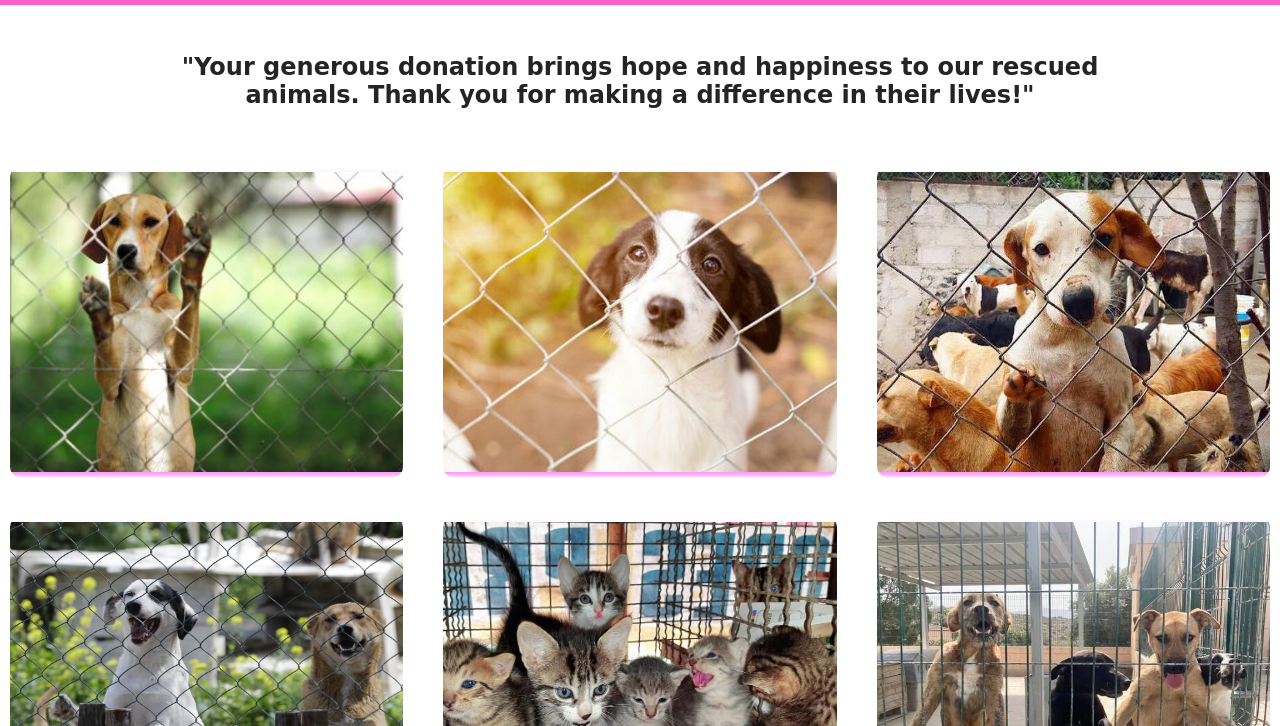
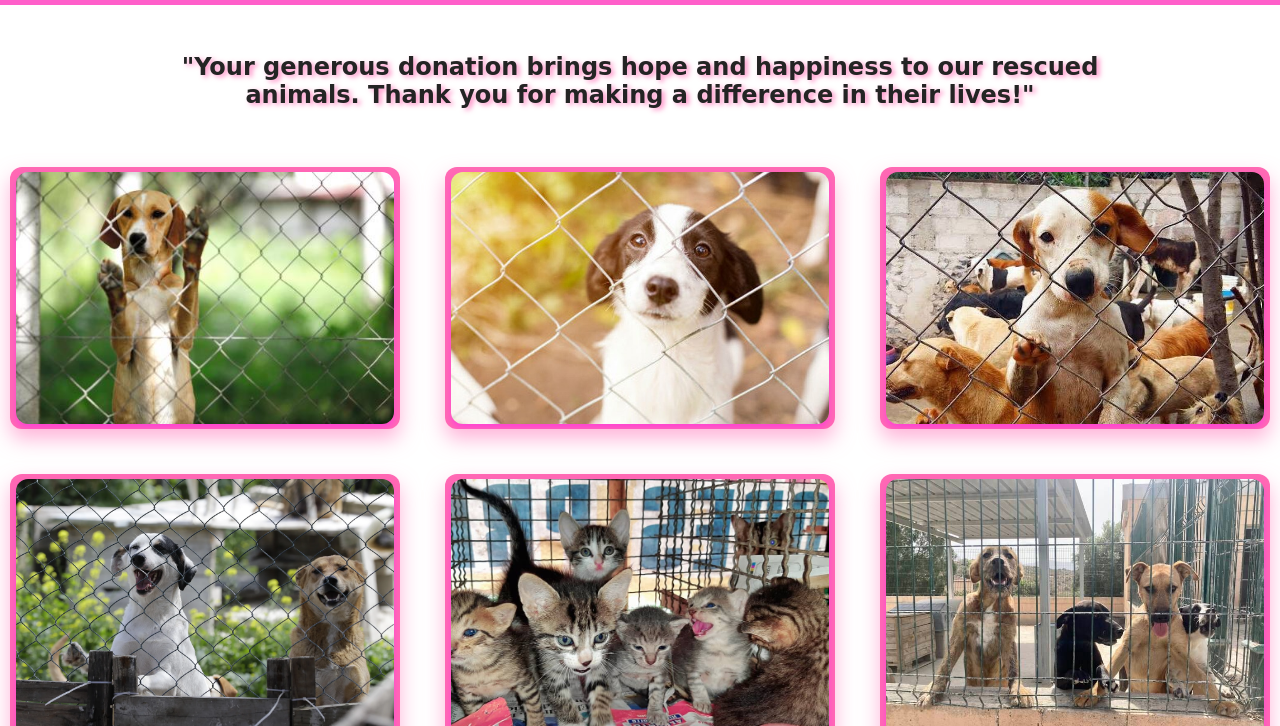
Before and after one commit to Laboratoria/DEV006-card-validation, a website with bundled scripts: page src/gracias.html in a window 1280 px wide. Shown: the part 74-800 px from the top of the page. Built offline with nearby package versions, Linux system fonts and the light colour scheme.

Commit message:
cambios del borde de las imagenes de los animales en el contenedor de la pagina gracias

```diff
--- a/src/style.css
+++ b/src/style.css
@@ -892,28 +892,39 @@ article img{
 .agradecimiento h1{
   font-size: 1.5em;
   padding: 2em;
+  text-shadow: 3px 2px 5px rgba(255, 52, 153, 0.555); /* Sombra */
 }
-.contenedor-imagenes{
+.contenedor-imagenes {
   display: grid;
   grid-template-columns: repeat(3, 1fr); /* 3 columnas */
   grid-auto-rows: minmax(200px, auto); /* altura variable */
-  gap: 20px; /* espacio entre las imágenes */
+  gap: 25px; /* espacio entre las imágenes */
+  justify-content: center;
 }
-.contenedor-imagenes article{
- margin: 10px;
- overflow: hidden;
- position: relative;
-}
-.contenedor-imagenes img{
-  width: 450px;
-  height: 300px;
-  border-radius: 10px;
-  box-shadow:  0 4px 6px rgba(255, 31, 244, 0.507);
+
+.contenedor-imagenes article {
+  margin: 10px;
+  overflow: hidden;
+  position: relative;
+  border-radius: 12px;
+  background-color: #ff69b4; /* Color de fondo rosa/fucsia */
+  box-shadow: 0 10px 20px rgba(255, 105, 180, 0.5); /* Sombra */
   transition: transform 0.3s ease;
 }
+
+.contenedor-imagenes img {
+  width: 97%; /* Ajustar al ancho del contenedor */
+  height: 100%; /* Ajustar al alto del contenedor */
+  border-radius: 12px; /* Esquinas redondeadas */
+  box-shadow: 0 4px 6px rgba(255, 31, 244, 0.507);
+  transition: transform 0.3s ease;
+  object-fit: cover; /* Ajustar la imagen al tamaño del contenedor */
+}
+
 .contenedor-imagenes img:hover {
-    transform: scale(1.05);
+  transform: scale(1.05); /* Efecto de escala al pasar el cursor */
 }
+
 .album{
   border-radius: 10px;
 }
@@ -925,7 +936,7 @@ article img{
 }
 .gracias-dona a{
   background-color: rgba(255, 16, 175, 0.63);
-  padding: 15px;
+  padding: 18px;
   color: whitesmoke;
   border-radius: 30px;
   font-weight: 900;
```
